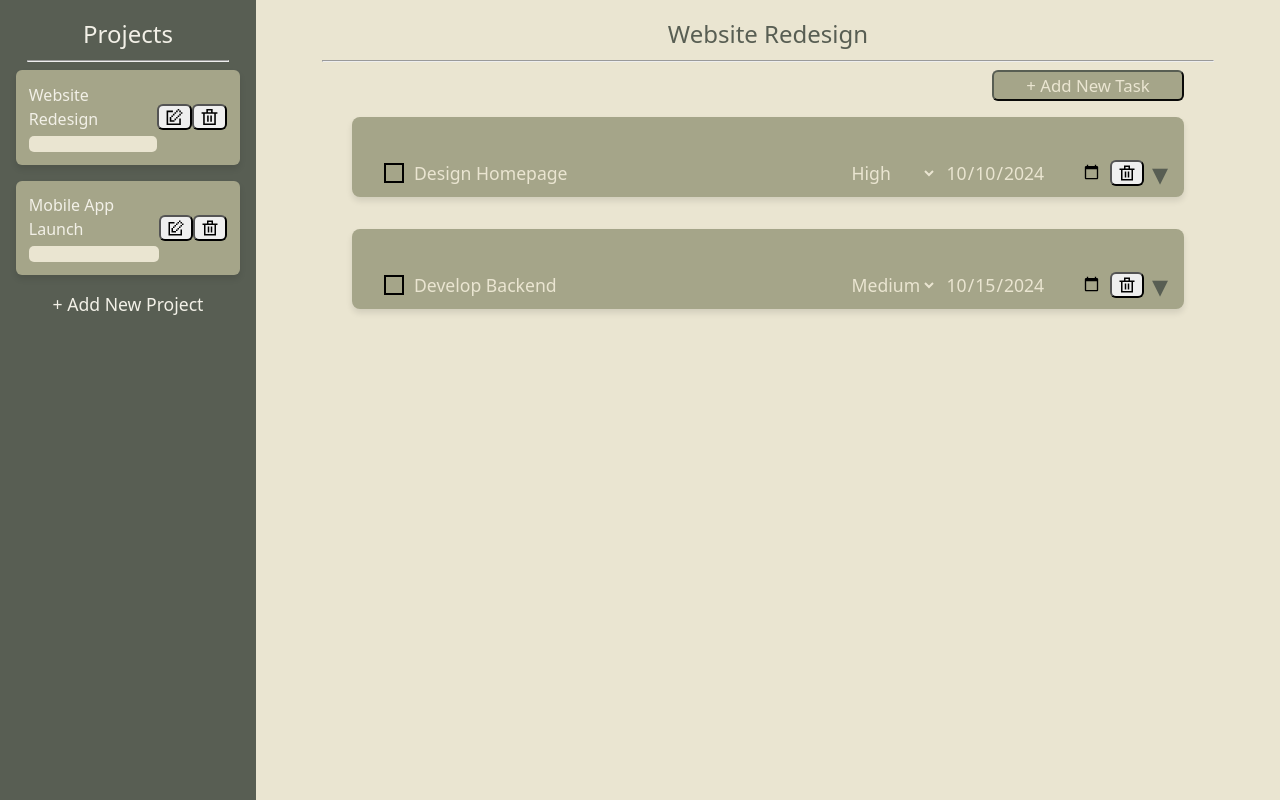
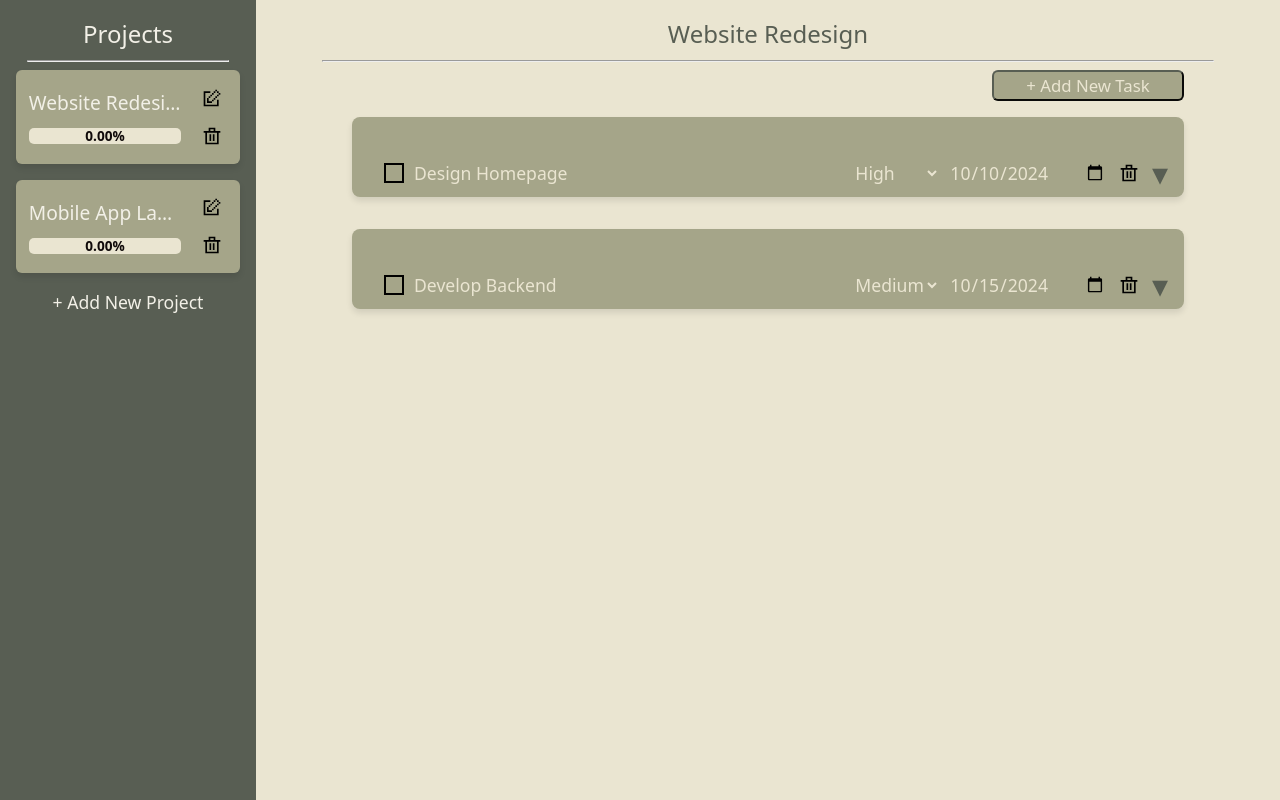
Before and after one commit to Rational-Pigeon/to-do-list, a website built with webpack: page src/template.html in a window 1280 px wide. Built offline with nearby package versions, Linux system fonts and the light colour scheme; files whose address does not match are found by name.

Commit message:
project complete

```diff
--- a/src/default.js
+++ b/src/default.js
@@ -3,10 +3,8 @@ import { Projects } from "./project";
 export const defaultData = () => {
     const projects = new Projects();
 
-    // Add first project using addProject method
     projects.addProject("Website Redesign");
 
-    // Access the first project and add tasks using addTask method
     const project1 = projects.projects[0];
     project1.addTask("Design Homepage", "Create wireframes and mockups", "2024-10-10", "high", []);
     project1.tasks[0].addSubtask("Create wireframe");
@@ -18,10 +16,8 @@ export const defaultData = () => {
     project1.tasks[1].addSubtask("Create API endpoints");
     project1.tasks[1].addSubtask("Test API responses");
 
-    // Add second project using addProject method
     projects.addProject("Mobile App Launch");
 
-    // Access the second project and add tasks using addTask method
     const project2 = projects.projects[1];
     project2.addTask("App Design", "Design app interface", "2024-11-01", "high", []);
     project2.tasks[0].addSubtask("Design login screen");
--- a/src/index.js
+++ b/src/index.js
@@ -5,7 +5,7 @@ import { renderProjects, renderTasks, currentPrId } from "./ui";
 import { saveProjects, loadProjects } from "./storage";
 import { defaultData } from "./default.js";
 
-export let projects = loadProjects(); // Load projects from local storage
+export let projects = loadProjects();
 
 
 const prDialog = document.querySelector(".pr-prompt");
@@ -27,7 +27,7 @@ const addSubtaskBtn = document.querySelector("#subtask-btn");
 if (projects.projects.length === 0) {
     // No projects in local storage, initialize with default data
     projects = defaultData();
-    saveProjects(projects);  // Save default data to local storage
+    saveProjects(projects);
 }
 
 addPrBtn.addEventListener("click", () => prDialog.showModal());
@@ -39,8 +39,10 @@ prCancelBtn.addEventListener("click", () => {
 
 addTaskBtn.addEventListener("click", () => taskDialog.showModal());
 taskCancelBtn.addEventListener("click", () => {
+    const stContainers = document.querySelectorAll(".st-input-container");
     taskDialog.close();
     taskForm.reset();
+    stContainers.forEach(element => element.remove());
 });
 
 submitPrBtn.addEventListener("click", (event) => {
@@ -76,13 +78,14 @@ submitPrEditBtn.addEventListener("click", (event) => {
 addSubtaskBtn.addEventListener("click", (event) => {
     event.preventDefault();
     const stDiv = document.createElement("div");
+    stDiv.classList.add("st-input-container")
     stDiv.innerHTML = `
     <input class="input-subtask" type="text">
-    <button type="button"><img src="${deleteIcon}" alt="Delete" width="20px" height="20px"/></button>
+    <button type="button" class="icn"><img src="${deleteIcon}" alt="Delete" width="20px" height="20px"/></button>
 `;
     const stDelBtn = stDiv.children[1];
     stDelBtn.addEventListener("click", () => stDiv.remove());
-    taskDialog.appendChild(stDiv);
+    taskForm.appendChild(stDiv);
 });
 
 submitTaskBtn.addEventListener("click", (event) => {
@@ -93,6 +96,7 @@ submitTaskBtn.addEventListener("click", (event) => {
     const date = document.querySelector("#input-due").value;
     const priority = document.querySelector("#input-priority").value;
     const subtaskNodes = document.querySelectorAll(".input-subtask");
+    const stContainers = document.querySelectorAll(".st-input-container");
     const subtasks = [];
     if (!(subtaskNodes.length === 0)) {
         let i = 0;
@@ -109,7 +113,7 @@ submitTaskBtn.addEventListener("click", (event) => {
     project.addTask(title, description, date, priority, subtasks);
     taskDialog.close();
     taskForm.reset();
-    subtaskNodes.forEach(element => element.remove());
+    stContainers.forEach(element => element.remove());
     renderTasks(project, projects);
     saveProjects(projects);
 });
--- a/src/project.js
+++ b/src/project.js
@@ -28,7 +28,7 @@ export class Project {
         }
 
         let completedTasks = this.tasks.filter(task => task.complete).length;
-        this.completionPercent = ((completedTasks / length) * 100).toFixed(2); // Percentage complete
+        this.completionPercent = ((completedTasks / length) * 100).toFixed(2);
     }
 }
 
--- a/src/template.html
+++ b/src/template.html
@@ -34,7 +34,7 @@
             <label for="input-title">Task title</label>
             <input id="input-title" type="text" required>
             <label for="input-description">Task description</label>
-            <textarea id="input-description" rows="4" cols="50"></textarea>
+            <textarea id="input-description" rows="4" cols="40"></textarea>
             <label for="input-due">Due date</label>
             <input id="input-due" type="date">
             <label for="input-priority">Priority</label>
@@ -45,8 +45,10 @@
             </select>
             <button id="subtask-btn">add subtask</button>
 
-            <button class="submit-btn submit-task-btn" type="submit">submit</button>
-            <button class="cancel-btn task-cancel-btn">cancel</button>
+            <div class="task-form-btns">
+                <button class="submit-btn submit-task-btn" type="submit">submit</button>
+                <button class="cancel-btn task-cancel-btn">cancel</button>
+            </div>
         </form>
     </dialog>
 
--- a/src/ui.js
+++ b/src/ui.js
@@ -23,18 +23,23 @@ export function renderProjects(projects) {
         prDiv.classList.add("project");
         project.updateCompletionPercent();
         prDiv.innerHTML = `
-        <div>
-            <p>${project.title}</p>
-            <div class="progress-bar">
-                <div class="progress" style="width: ${project.completionPercent}%;"></div>
-            </div>
-        </div>`;
+    <div class="pr-left">
+        <p class="project-name">${project.title}</p>
+        <div class="progress-bar">
+            <div class="progress" style="width: ${project.completionPercent}%;"></div>
+            <span class="progress-text">${project.completionPercent}%</span>
+        </div>
+    </div>
+    <div class="pr-btns">
+        <button class="icn editBtn"><img src="${editIcon}" alt="Edit" width="20px" height="20px"></button>
+        <button class="icn deleteBtn"><img src="${deleteIcon}" alt="Delete" width="20px" height="20px"></button>
+    </div>
+`;
 
-        const editBtn = document.createElement("button");
-        const deleteBtn = document.createElement("button");
+        const editBtn = prDiv.querySelector(".editBtn");
+        const deleteBtn = prDiv.querySelector(".deleteBtn");
+        const prTitle = prDiv.querySelector(".project-name");
 
-        editBtn.innerHTML = `<img src="${editIcon}" alt="Edit" width="20px" height="20px"/>`;
-        deleteBtn.innerHTML = `<img src="${deleteIcon}" alt="Delete" width="20px" height="20px"/>`;
 
         editBtn.classList.add("editBtn");
         deleteBtn.classList.add("deleteBtn");
@@ -50,15 +55,14 @@ export function renderProjects(projects) {
             document.querySelector("#new-pr-title").value = project.title;
             prEditDialog.showModal()
         });
-        prDiv.children[0].addEventListener("click", () => { // To render tasks when clicking on project name
+
+        prTitle.addEventListener("click", () => { // To render tasks when clicking on project name
             renderTasks(project, projects);
             currentPrId = project.id;
         }
         );
 
 
-        prDiv.appendChild(editBtn);
-        prDiv.appendChild(deleteBtn);
         projectsDiv.appendChild(prDiv);
     }
 }
@@ -79,19 +83,20 @@ export function renderTasks(project, projects) {
             <div class="arrow">&#9662;</div> <!-- Downward arrow -->
         </div>
         <div class="more-info">
-            <textarea class="description">${task.description}</textarea>
+            <textarea class="description" rows="3" cols="20">${task.description}</textarea>
             <div class="subtasks"></div>
         </div>`
 
-            const todoItem = container.children[0];
+            const todoItem = container.querySelector(".todo-item");
             const prioritySelect = createPriorityElement(task.priority);
             const dateInput = document.createElement("input");
-            const title = todoItem.children[1];
-            const moreInfo = container.children[1];
-            const description = moreInfo.children[0];
-            const subtasksDiv = moreInfo.children[1];
-            const arrow = todoItem.children[2];
+            const title = todoItem.querySelector(".task-title");
+            const moreInfo = container.querySelector(".more-info");
+            const description = moreInfo.querySelector(".description");
+            const subtasksDiv = moreInfo.querySelector(".subtasks");
+            const arrow = todoItem.querySelector(".arrow");
             const deleteTaskButton = document.createElement("button");
+            deleteTaskButton.classList.add("icn");
             deleteTaskButton.innerHTML = `<img src="${deleteIcon}" alt="Delete" width="20px" height="20px"/>`;
 
             todoItem.appendChild(prioritySelect);
@@ -116,6 +121,18 @@ export function renderTasks(project, projects) {
 
             checkbox.addEventListener("change", () => {
                 task.complete = checkbox.checked;
+
+                if (checkbox.checked) {
+                    container.style.order = "2";
+                    container.style.backgroundColor = "rgba(128, 128, 128)";
+                    container.querySelector("textarea").style.backgroundColor = "rgba(128, 128, 128)";
+
+                } else {
+                    container.style.order = "0";
+                    container.style.backgroundColor = "";
+                    container.querySelector("textarea").style.backgroundColor = "";
+                }
+
                 project.updateCompletionPercent();
                 renderProjects(projects);
                 saveProjects(projects);
@@ -173,10 +190,10 @@ function renderSubtasks(task, container, projects) {
         stContainer.innerHTML = `
             <input type="checkbox" class="custom-checkbox" ${(subtask.complete || task.complete) ? "checked" : ""}>
             <input type="text" class="subtask-title" value="${subtask.title}">
-            <button type="button" class="subtask-del-btn">
+            <button type="button" class="icn subtask-del-btn">
                 <img src="${deleteIcon}" alt="Delete" width="20px" height="20px"/>
             </button>`
-        const subtaskDelBtn = stContainer.children[2];
+        const subtaskDelBtn = stContainer.querySelector(".subtask-del-btn");
         subtaskDelBtn.addEventListener("click", () => {
             task.removeSubtask(subtask.id)
             clearElementsByClass(container, "st-container");
```
